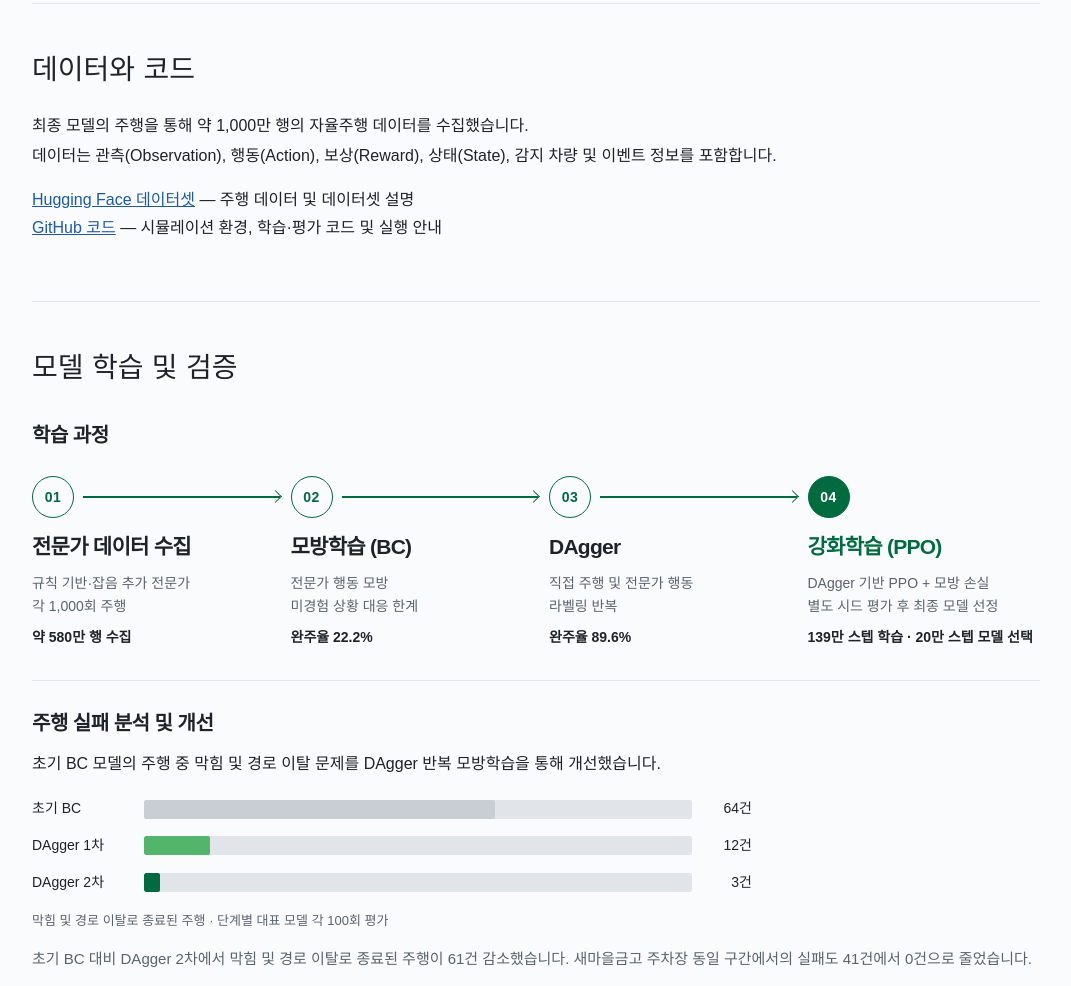
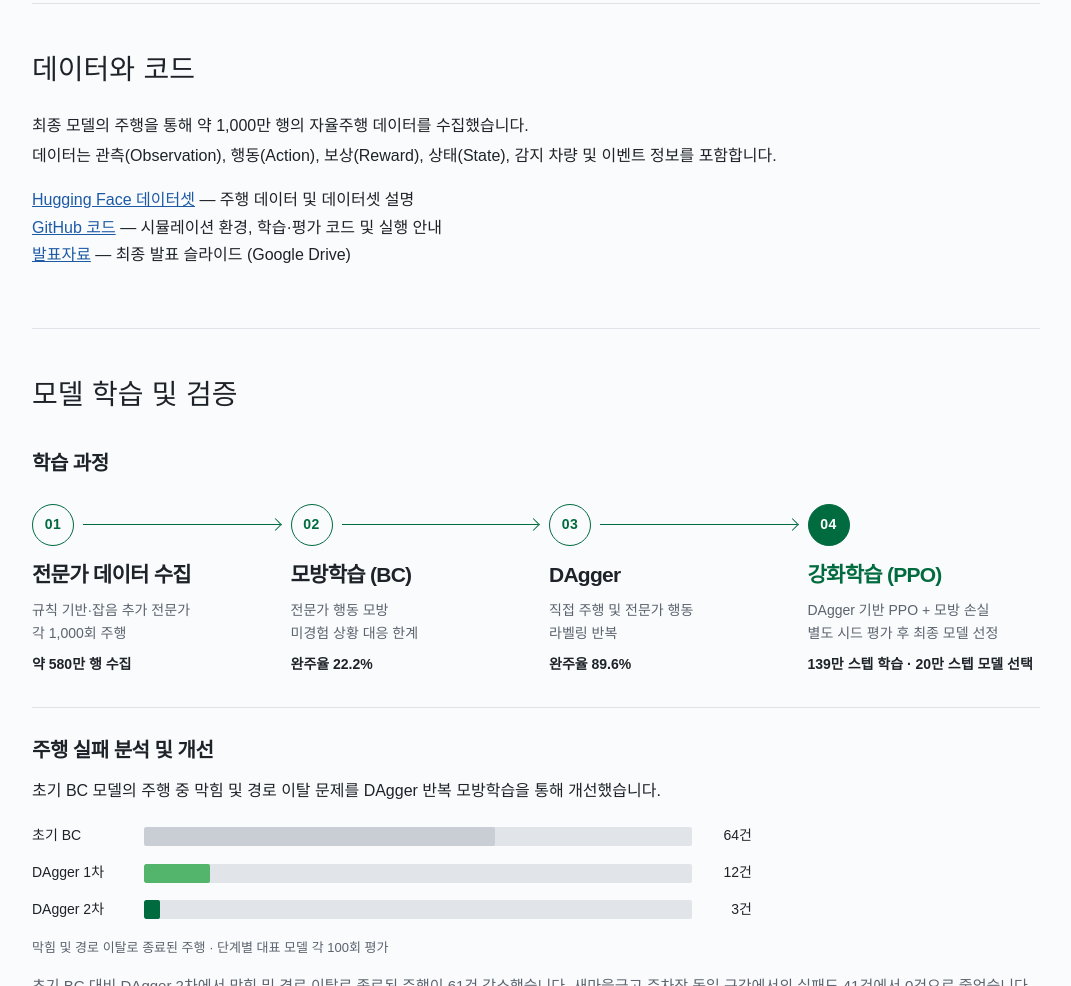
Before and after one commit to venezuela-chocolate-milk/Yulbungbung, a plain HTML site: page docs/index.html in a window 1280 px wide. Shown: the part 5124-6110 px from the top of the page, without its empty margins (104-1175 px from the left). Drawn offline with Linux system fonts and the light colour scheme; a web font is replaced by a local one.

```diff
--- a/docs/index.html
+++ b/docs/index.html
@@ -366,7 +366,7 @@ cd Yulbungbung</code></pre></div></div></li>
 
 <section id="data-code"><h2>데이터와 코드</h2>
 <p>최종 모델의 주행을 통해 약 1,000만 행의 자율주행 데이터를 수집했습니다.<br>데이터는 관측(Observation), 행동(Action), 보상(Reward), 상태(State), 감지 차량 및 이벤트 정보를 포함합니다.</p>
-<p><a href="https://huggingface.co/datasets/yulbungbung/Yulbungbung-driving-data">Hugging Face 데이터셋</a> — 주행 데이터 및 데이터셋 설명<br><a href="https://github.com/venezuela-chocolate-milk/Yulbungbung">GitHub 코드</a> — 시뮬레이션 환경, 학습·평가 코드 및 실행 안내</p>
+<p><a href="https://huggingface.co/datasets/yulbungbung/Yulbungbung-driving-data">Hugging Face 데이터셋</a> — 주행 데이터 및 데이터셋 설명<br><a href="https://github.com/venezuela-chocolate-milk/Yulbungbung">GitHub 코드</a> — 시뮬레이션 환경, 학습·평가 코드 및 실행 안내<br><a href="https://drive.google.com/drive/folders/1e1Hi9isRhKo9DkRlOLKj86VSlmYYNKqg">발표자료</a> — 최종 발표 슬라이드 (Google Drive)</p>
 </section>
 
 <section id="implementation-details" aria-labelledby="details-title">
```
